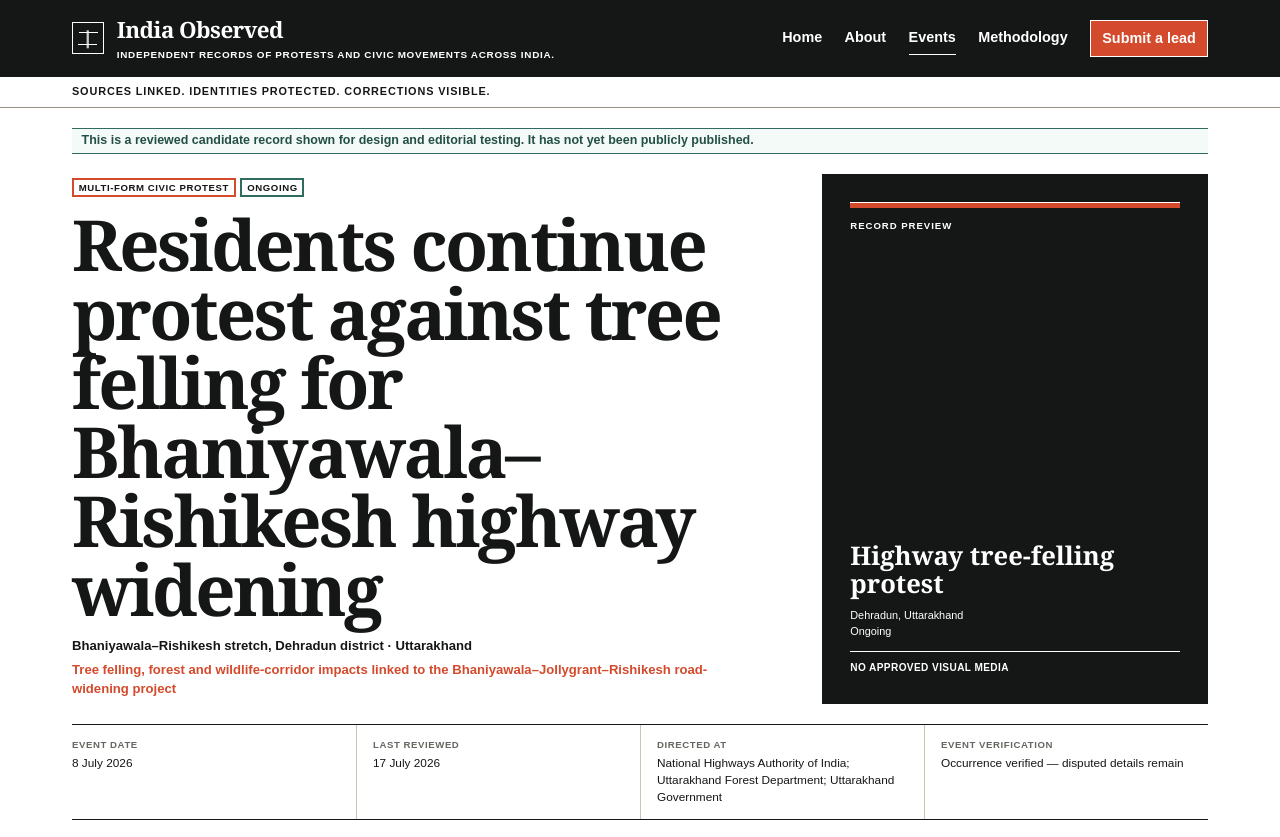
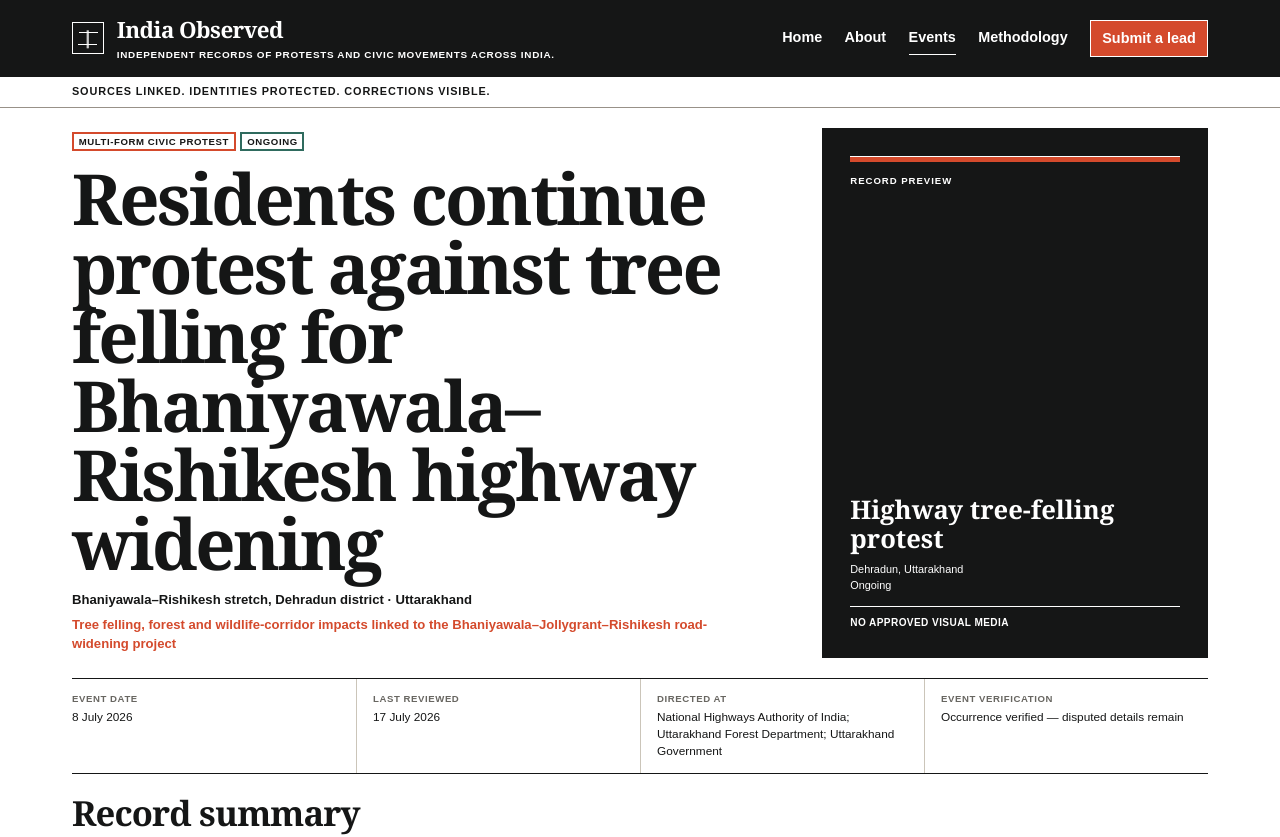
Before and after one commit to naveena04-rao/india-observed, a Next.js app: page /events/bhaniyawala-rishikesh-tree-felling-protest in a window 1280 px wide. Shown: the top 837 px of the page. Built offline with nearby package versions, Linux system fonts and the light colour scheme.

Commit message:
Publish reviewed Events archive

```diff
--- a/src/app/events/[slug]/page.tsx
+++ b/src/app/events/[slug]/page.tsx
@@ -1,7 +1,10 @@
 import type { Metadata } from "next";
 import { notFound } from "next/navigation";
 import { formatEventDate, formatEventDateRange } from "../../../lib/events/archive";
-import { getReviewedEvents, isReviewedPreviewEnabled } from "../../../lib/events/getReviewedEvents";
+import {
+  getReviewedEvents,
+  isCandidatePreviewEnabled,
+} from "../../../lib/events/getReviewedEvents";
 import { ArchiveShell } from "../components/ArchiveShell";
 import { EventDetailMedia } from "../components/EventDetailMedia";
 import { EventSafety } from "../components/EventSafety";
@@ -14,7 +17,6 @@ type EventPageProps = {
 };
 
 async function findEvent(slug: string) {
-  if (!isReviewedPreviewEnabled()) return undefined;
   const events = await getReviewedEvents();
   return events.find((event) => event.slug === slug);
 }
@@ -31,15 +33,21 @@ export default async function EventRecordPage({ params }: EventPageProps) {
   const { slug } = await params;
   const event = await findEvent(slug);
   if (!event) notFound();
+  const candidatePreviewEnabled = isCandidatePreviewEnabled();
+  const showCandidateNotice = candidatePreviewEnabled && event.publicationStatus === "candidate";
+  const detailMedia =
+    candidatePreviewEnabled || !event.detailMedia?.previewOnly ? event.detailMedia : undefined;
 
   return (
     <ArchiveShell>
       <article className="event-record-page">
         <div className="page-shell event-record-layout">
-          <p className="preview-notice" role="note">
-            This is a reviewed candidate record shown for design and editorial testing. It has not
-            yet been publicly published.
-          </p>
+          {showCandidateNotice ? (
+            <p className="preview-notice" role="note">
+              This reviewed candidate record is shown for editorial Preview and is not publicly
+              published.
+            </p>
+          ) : null}
 
           <header className="event-record-header">
             <div className="event-tags">
@@ -54,7 +62,7 @@ export default async function EventRecordPage({ params }: EventPageProps) {
           </header>
 
           <div className="event-record-visual">
-            <EventDetailMedia visual={event.visual} detailMedia={event.detailMedia} />
+            <EventDetailMedia visual={event.visual} detailMedia={detailMedia} />
           </div>
 
           <dl className="event-record-facts">
--- a/src/app/events/page.tsx
+++ b/src/app/events/page.tsx
@@ -5,7 +5,7 @@ import {
   EVENTS_PER_PAGE,
   sortReviewedEvents,
 } from "../../lib/events/archive";
-import { getReviewedEvents, isReviewedPreviewEnabled } from "../../lib/events/getReviewedEvents";
+import { getReviewedEvents, isCandidatePreviewEnabled } from "../../lib/events/getReviewedEvents";
 import type { ArchiveFilters, ArchiveSort } from "../../lib/events/types";
 import { ArchiveShell } from "./components/ArchiveShell";
 import { EventArchiveRow } from "./components/EventArchiveRow";
@@ -40,8 +40,9 @@ export default async function EventsPage({
 }: {
   searchParams: Promise<PageSearchParams>;
 }) {
-  const previewEnabled = isReviewedPreviewEnabled();
+  const candidatePreviewEnabled = isCandidatePreviewEnabled();
   const events = await getReviewedEvents();
+  const candidateCount = events.filter((event) => event.publicationStatus === "candidate").length;
   const params = await searchParams;
   const filters: ArchiveFilters = {
     query: readParam(params, "q"),
@@ -75,14 +76,17 @@ export default async function EventsPage({
             <p className="section-kicker">Reviewed civic record archive</p>
             <h1 id="events-heading">EVENTS</h1>
             <p>Browse reviewed records of protests and civic movements across India.</p>
-            {previewEnabled ? <strong>50 reviewed records</strong> : null}
+            {events.length ? <strong>{events.length} reviewed records</strong> : null}
           </div>
 
-          {previewEnabled ? (
+          {events.length ? (
             <>
-              <p className="preview-notice" role="note">
-                Preview of reviewed candidate records. These records are not yet publicly published.
-              </p>
+              {candidatePreviewEnabled && candidateCount ? (
+                <p className="preview-notice" role="note">
+                  Preview includes {candidateCount} reviewed candidate{" "}
+                  {candidateCount === 1 ? "record" : "records"} that are not publicly published.
+                </p>
+              ) : null}
               <EventFilters
                 filters={filters}
                 options={{
--- a/src/data/reviewed-events-preview.ts
+++ b/src/data/reviewed-events-preview.ts
@@ -7,7 +7,7 @@ import type { EventVisual, ReviewedEventPreview } from "../lib/events/types";
  * Public-safe snapshot generated from the canonical reviewed workbook at
  * C:\Users\navee\Documents\IndiaObserved\tasks\India_Observed_Master_Tracker.xlsx
  * Workbook SHA-256:
- * 0B0497363ABF26F86E94C5782349820FD61630358AE7710E866EDA5BB8492E42
+ * 76958985A005AFE9EF332F657959FFB039334E7B97D0205D3FC82C5DDD249262
  *
  * Canonical totals:
  * 50 events
@@ -1259,7 +1259,7 @@ const reviewedEventRecords = [
   },
 ] as const satisfies readonly Omit<
   ReviewedEventPreview,
-  "primaryTopic" | "sources" | "safety" | "safetyIncidents"
+  "primaryTopic" | "publicationStatus" | "publishedAt" | "sources" | "safety" | "safetyIncidents"
 >[];
 
 const primaryTopicByInternalId = {
@@ -1325,6 +1325,8 @@ export const reviewedEventsPreview: readonly ReviewedEventPreview[] = reviewedEv
     return {
       ...event,
       ...evidence,
+      publicationStatus: "published",
+      publishedAt: "2026-07-21",
       approvedSourceCount: evidence.sources.length,
       primaryTopic: primaryTopicByInternalId[event.internalId],
     };
--- a/src/lib/events/getReviewedEvents.ts
+++ b/src/lib/events/getReviewedEvents.ts
@@ -2,16 +2,23 @@ import "server-only";
 
 import type { ReviewedEventPreview } from "./types";
 
-export function isReviewedPreviewEnabled() {
-  const showReviewedPreview =
+export function isCandidatePreviewEnabled() {
+  const showCandidateRecords =
     process.env.NODE_ENV === "development" || process.env.VERCEL_ENV === "preview";
 
-  return showReviewedPreview;
+  return showCandidateRecords;
+}
+
+export function selectVisibleEvents(
+  events: readonly ReviewedEventPreview[],
+  includeCandidates: boolean,
+) {
+  return includeCandidates
+    ? events
+    : events.filter((event) => event.publicationStatus === "published");
 }
 
 export async function getReviewedEvents(): Promise<readonly ReviewedEventPreview[]> {
-  if (!isReviewedPreviewEnabled()) return [];
-
   const { reviewedEventsPreview } = await import("../../data/reviewed-events-preview");
-  return reviewedEventsPreview;
+  return selectVisibleEvents(reviewedEventsPreview, isCandidatePreviewEnabled());
 }
--- a/src/lib/events/types.ts
+++ b/src/lib/events/types.ts
@@ -11,6 +11,8 @@ export type EventType =
   | "Hunger strike";
 
 export type EventStatus = "Ongoing" | "Concluded" | "Outcome pending";
+
+export type EventPublicationStatus = "published" | "candidate";
 
 export type PrimaryTopic =
   | "Land & rehabilitation"
@@ -130,6 +132,8 @@ export type ReviewedEventPreview = {
   summary: string;
   directedAt: string;
   eventVerification: string;
+  publicationStatus: EventPublicationStatus;
+  publishedAt: string | null;
   approvedSourceCount: number;
   sources: readonly EventPublicSource[];
   safety: EventSafetySummary;
```
Also changed, not shown: 1 other file (tests, documents, lock files or other folders).
